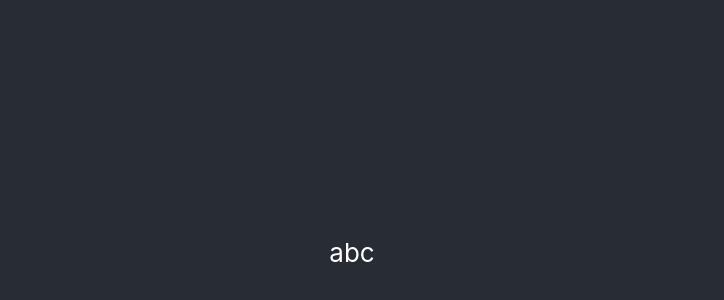
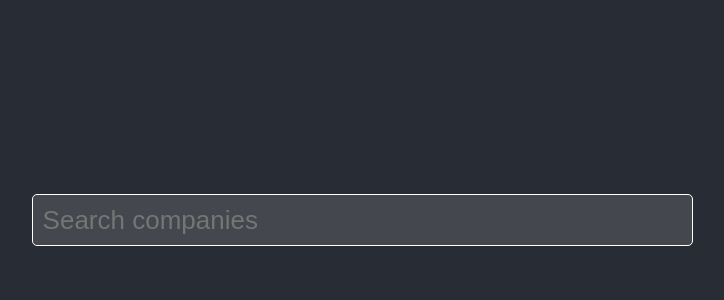
Before and after one commit to vsramalwan/search-app, a React (Create React App) app: page / in a window 1280 px wide. Shown: the part 148-448 px from the top of the page, without its empty margins (288-1012 px from the left). Built offline with nearby package versions, Linux system fonts and the light colour scheme; data requests are answered from the project's data file.

Commit message:
feat: search with debounce (#5)
* feat: search with debounce

* feat: memoization

* feat: company name search

```diff
--- a/package.json
+++ b/package.json
@@ -4,7 +4,6 @@
   "private": true,
   "proxy": "http://localhost:8001",
   "dependencies": {
-    "json-server": "^0.17.0",
     "@testing-library/jest-dom": "^5.14.1",
     "@testing-library/react": "^13.0.0",
     "@testing-library/user-event": "^13.2.1",
@@ -14,6 +13,8 @@
     "@types/react-dom": "^18.0.0",
     "dotenv": "^16.0.0",
     "express": "^4.18.0",
+    "json-server": "^0.17.0",
+    "lodash": "^4.17.21",
     "react": "^18.0.0",
     "react-dom": "^18.0.0",
     "react-scripts": "5.0.1",
--- a/src/App.tsx
+++ b/src/App.tsx
@@ -1,20 +1,37 @@
-import { useEffect, useState } from "react";
+import { useCallback, useState } from "react";
 import "./App.css";
+import Company from "./client/components/Company/Company";
+import { SearchBar } from "./client/components/SearchBar/SearchBar";
+import { fetchCompanies } from "./server/search";
 
 function App() {
-  const [data, setData] = useState([]);
-  useEffect(() => {
-    // eslint-disable-next-line @typescript-eslint/no-floating-promises
-    fetch("/companies")
-      .then((response) => response.json())
-      .then((d: any) => setData(d));
-  }, []);
+  const [companies, setCompanies] = useState([]);
+
+  const handleSearchSubmit = useCallback(
+    async (searchTerm: string) => {
+      const companiesArray = await fetchCompanies(searchTerm.toLowerCase());
+      setCompanies(companiesArray);
+    },
+    [companies]
+  );
+
+  const handleClearResults = useCallback(() => setCompanies([]), [companies]);
+
+  const renderedCompanies = companies.map((company, i) => (
+    <Company company={company} key={i} />
+  ));
 
   return (
     <div className="App">
       <header className="App-header">
-        {/* @ts-expect-error */}
-        <p>{!data ? "Loading..." : data[0]?.name}</p>
+        <SearchBar
+          // eslint-disable-next-line @typescript-eslint/no-misused-promises
+          onSearchSubmit={(searchTerm: string) =>
+            handleSearchSubmit(searchTerm)
+          }
+          onClearResults={handleClearResults}
+        />
+        <div className="main-content">{renderedCompanies}</div>
       </header>
     </div>
   );
--- /dev/null
+++ b/src/client/components/Company/Company.css
@@ -0,0 +1,19 @@
+.company-container {
+  border-bottom: 1px solid grey;
+  padding-top: 2%;
+}
+
+.company-name {
+  font-style: italic;
+  font-size: 1.2em;
+}
+
+.company-details {
+  color: lightgray;
+  font-size: 0.9em;
+}
+
+.highlight {
+  font-weight: bold;
+  color: aquamarine;
+}
--- /dev/null
+++ b/src/client/components/Company/Company.tsx
@@ -0,0 +1,18 @@
+import "./Company.css";
+
+const Company = ({
+  company,
+}: {
+  company: { name: string; logo: string; specialities: string; city: string };
+}) => (
+  <div className="company-container">
+    <p className="company-name">"{company.name}"</p>
+    <p className="company-details">
+      <span className="highlight"> {company.logo} </span>
+      <span className="highlight"> {company.specialities}</span>
+      <span className="highlight"> {company.city}</span>
+    </p>
+  </div>
+);
+
+export default Company;
--- /dev/null
+++ b/src/client/components/SearchBar/SearchBar.css
@@ -0,0 +1,25 @@
+.searchbar {
+  width: 50%;
+  padding: 5%;
+  padding-top: 0;
+}
+
+.searchbar-input {
+  width: 100%;
+  padding: 1.5%;
+  border-radius: 5px;
+  border: solid 1px white;
+  background-color: rgba(255, 255, 255, 0.13);
+  color: white;
+  font-size: 1em;
+}
+
+.searchbar-input:focus {
+  border: solid 1px aquamarine;
+}
+
+@media only screen and (max-width: 480px) {
+  .searchbar-input {
+    padding: 5%;
+  }
+}
--- /dev/null
+++ b/src/client/components/SearchBar/SearchBar.tsx
@@ -0,0 +1,40 @@
+import { useEffect, useState } from "react";
+import "./SearchBar.css";
+
+export const SearchBar = ({
+  onSearchSubmit,
+  onClearResults,
+}: {
+  onSearchSubmit: (s: string) => void;
+  onClearResults: VoidFunction;
+}) => {
+  const [searchTerm, setSearchTerm] = useState("");
+  const [debouncedSearchTerm, setDebouncedSearchTerm] = useState(searchTerm);
+
+  useEffect(() => {
+    if (searchTerm !== "") {
+      onSearchSubmit(searchTerm);
+    } else {
+      // eslint-disable-next-line no-use-before-define
+      onClearResults();
+    }
+  }, [searchTerm]);
+
+  // update 'searchTerm' value after 1 second from the last update of 'debouncedSearchTerm'
+  useEffect(() => {
+    const timer = setTimeout(() => setSearchTerm(debouncedSearchTerm), 1000);
+    return () => clearTimeout(timer);
+  }, [debouncedSearchTerm]);
+
+  return (
+    <div className="searchbar">
+      <input
+        className="searchbar-input"
+        onChange={(e) => setDebouncedSearchTerm(e.target.value)}
+        placeholder="Search companies"
+        type="text"
+        value={debouncedSearchTerm}
+      />
+    </div>
+  );
+};
--- /dev/null
+++ b/src/server/search.ts
@@ -0,0 +1,9 @@
+import _ from "lodash";
+
+export const fetchCompanies = _.memoize(async (name) => {
+  const res = await fetch(`http://localhost:8001/companies?name=${name}`);
+  if (res.status !== 200) return [];
+
+  const companies = await res.json();
+  return companies;
+});
```
Also changed, not shown: 1 other file (tests, documents, lock files or other folders).
